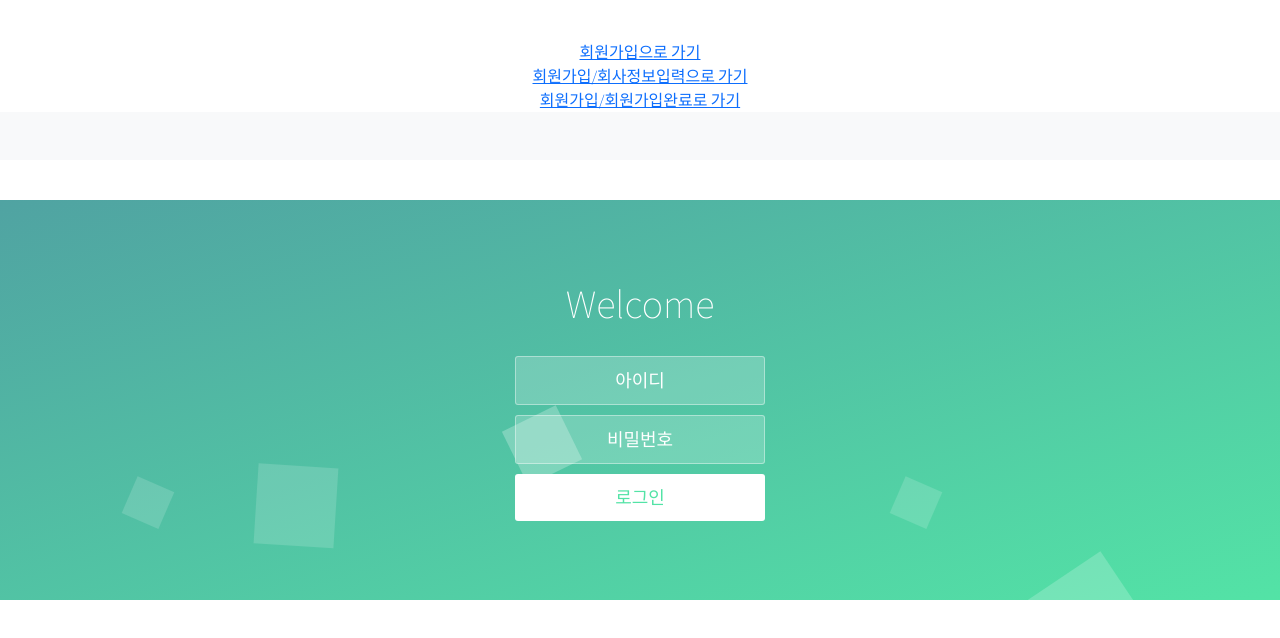
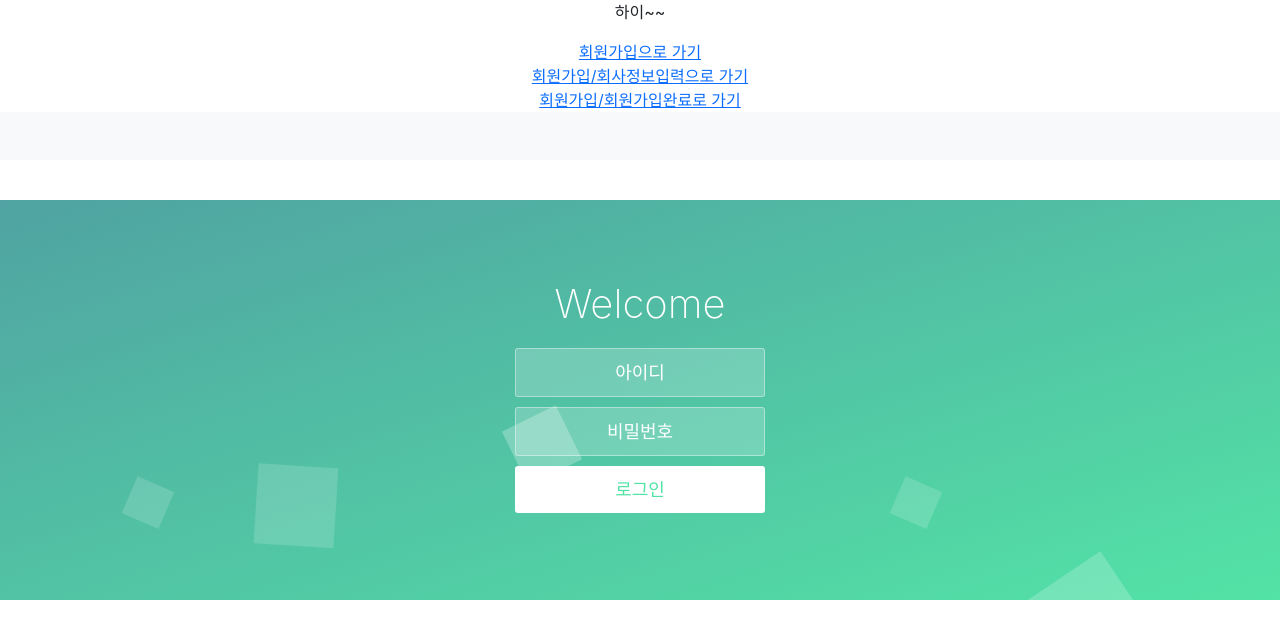
Before and after one commit to HyoungMinSong/wehagoreact, a React (Create React App) app: page /login in a window 1280 px wide. Shown: the top 638 px of the page. Built offline with nearby package versions, Linux system fonts and the light colour scheme.

Commit message:
종원이 css 변경

```diff
--- a/src/pages/login/LoginPage.css
+++ b/src/pages/login/LoginPage.css
@@ -1,45 +1,45 @@
 @import url('https://fonts.googleapis.com/css?family=Source+Sans+Pro:200,300');
 
-* {
+.jongwonscss * {
   box-sizing: border-box;
   margin: 0;
   padding: 0;
   font-weight: 300;
 }
 
-body {
+.jongwonscss body {
   font-family: 'Source Sans Pro', sans-serif;
   color: white;
   font-weight: 300;
 }
 
-::-webkit-input-placeholder {
+.jongwonscss ::-webkit-input-placeholder {
   font-family: 'Source Sans Pro', sans-serif;
   color: white;
   font-weight: 300;
 }
 
-:-moz-placeholder {
+.jongwonscss :-moz-placeholder {
   font-family: 'Source Sans Pro', sans-serif;
   color: white;
   opacity: 1;
   font-weight: 300;
 }
 
-::-moz-placeholder {
+.jongwonscss ::-moz-placeholder {
   font-family: 'Source Sans Pro', sans-serif;
   color: white;
   opacity: 1;
   font-weight: 300;
 }
 
-:-ms-input-placeholder {
+.jongwonscss :-ms-input-placeholder {
   font-family: 'Source Sans Pro', sans-serif;
   color: white;
   font-weight: 300;
 }
 
-.wrapper {
+.jongwonscss .wrapper {
   background: #50a3a2;
   background: -webkit-linear-gradient(top left, #50a3a2 0%, #53e3a6 100%);
   background: -moz-linear-gradient(top left, #50a3a2 0%, #53e3a6 100%);
@@ -55,7 +55,7 @@ body {
   overflow: hidden;
 }
 
-.wrapper.form-success .container h1 {
+.jongwonscss .wrapper.form-success .container h1 {
   animation: moveUp 0.5s ease-in-out;
 }
 
@@ -68,7 +68,7 @@ body {
   }
 }
 
-.container {
+.jongwonscss .container {
   max-width: 600px;
   margin: 0 auto;
   padding: 80px 0;
@@ -76,20 +76,20 @@ body {
   text-align: center;
 }
 
-.container h1 {
+.jongwonscss .container h1 {
   font-size: 40px;
   transition-duration: 1s;
   transition-timing-function: ease-in-out;
   font-weight: 200;
 }
 
-form {
+.jongwonscss form {
   padding: 20px 0;
   position: relative;
   z-index: 2;
 }
 
-form input {
+.jongwonscss form input {
   display: block;
   appearance: none;
   outline: 0;
@@ -107,17 +107,17 @@ form input {
   font-weight: 300;
 }
 
-form input:hover {
+.jongwonscss form input:hover {
   background-color: rgba(255, 255, 255, 0.4);
 }
 
-form input:focus {
+.jongwonscss form input:focus {
   background-color: white;
   width: 300px;
   color: #53e3a6;
 }
 
-form button {
+.jongwonscss form button {
   appearance: none;
   outline: 0;
   background-color: white;
@@ -131,11 +131,11 @@ form button {
   transition-duration: 0.25s;
 }
 
-form button:hover {
+.jongwonscss form button:hover {
   background-color: rgb(245, 247, 249);
 }
 
-.bg-bubbles {
+.jongwonscss .bg-bubbles {
   position: absolute;
   top: 0;
   left: 0;
@@ -144,7 +144,7 @@ form button:hover {
   z-index: 1;
 }
 
-.bg-bubbles li {
+.jongwonscss .bg-bubbles li {
   position: absolute;
   list-style: none;
   display: block;
@@ -158,11 +158,11 @@ form button:hover {
   transition-timing-function: linear;
 }
 
-.bg-bubbles li:nth-child(1) {
+.jongwonscss .bg-bubbles li:nth-child(1) {
   left: 10%;
 }
 
-.bg-bubbles li:nth-child(2) {
+.jongwonscss .bg-bubbles li:nth-child(2) {
   left: 20%;
   width: 80px;
   height: 80px;
@@ -170,12 +170,12 @@ form button:hover {
   animation-duration: 17s;
 }
 
-.bg-bubbles li:nth-child(3) {
+.jongwonscss .bg-bubbles li:nth-child(3) {
   left: 25%;
   animation-delay: 4s;
 }
 
-.bg-bubbles li:nth-child(4) {
+.jongwonscss .bg-bubbles li:nth-child(4) {
   left: 40%;
   width: 60px;
   height: 60px;
@@ -183,11 +183,11 @@ form button:hover {
   background-color: rgba(255, 255, 255, 0.25);
 }
 
-.bg-bubbles li:nth-child(5) {
+.jongwonscss .bg-bubbles li:nth-child(5) {
   left: 70%;
 }
 
-.bg-bubbles li:nth-child(6) {
+.jongwonscss .bg-bubbles li:nth-child(6) {
   left: 80%;
   width: 120px;
   height: 120px;
@@ -195,14 +195,14 @@ form button:hover {
   background-color: rgba(255, 255, 255, 0.2);
 }
 
-.bg-bubbles li:nth-child(7) {
+.jongwonscss .bg-bubbles li:nth-child(7) {
   left: 32%;
   width: 160px;
   height: 160px;
   animation-delay: 7s;
 }
 
-.bg-bubbles li:nth-child(8) {
+.jongwonscss .bg-bubbles li:nth-child(8) {
   left: 55%;
   width: 20px;
   height: 20px;
@@ -210,7 +210,7 @@ form button:hover {
   animation-duration: 40s;
 }
 
-.bg-bubbles li:nth-child(9) {
+.jongwonscss .bg-bubbles li:nth-child(9) {
   left: 25%;
   width: 10px;
   height: 10px;
@@ -219,7 +219,7 @@ form button:hover {
   background-color: rgba(255, 255, 255, 0.3);
 }
 
-.bg-bubbles li:nth-child(10) {
+.jongwonscss .bg-bubbles li:nth-child(10) {
   left: 90%;
   width: 160px;
   height: 160px;
--- a/src/pages/login/LoginPage.js
+++ b/src/pages/login/LoginPage.js
@@ -56,9 +56,10 @@ const LoginPage = () => {
   };
 
   return (
+    <div className="jongwonscss">
     <div className={`wrapper${formSuccess ? ' form-success' : ''}`}>
       <div className="container">
-        <h1 className={`${formSuccess ? 'form-success' : ''}`}>Welcome</h1>
+        <h1 className={`${formSuccess ? 'form-success text-white' : 'text-white'}`}>Welcome</h1>
 
         {!loggedIn ? (
           <form onSubmit={handleLogin}>
@@ -69,10 +70,10 @@ const LoginPage = () => {
             </button>
           </form>
         ) : (
-          <div>로그인 성공!</div>
+          <div className="text-white">로그인 성공!</div>
         )}
 
-        {loginError && <div className="error">{loginError}</div>}
+        {loginError && <div className="error text-white">{loginError}</div>}
       </div>
 
       <ul className="bg-bubbles">
@@ -88,6 +89,7 @@ const LoginPage = () => {
         <li></li>
       </ul>
     </div>
+    </div>
   );
 };
 
```
